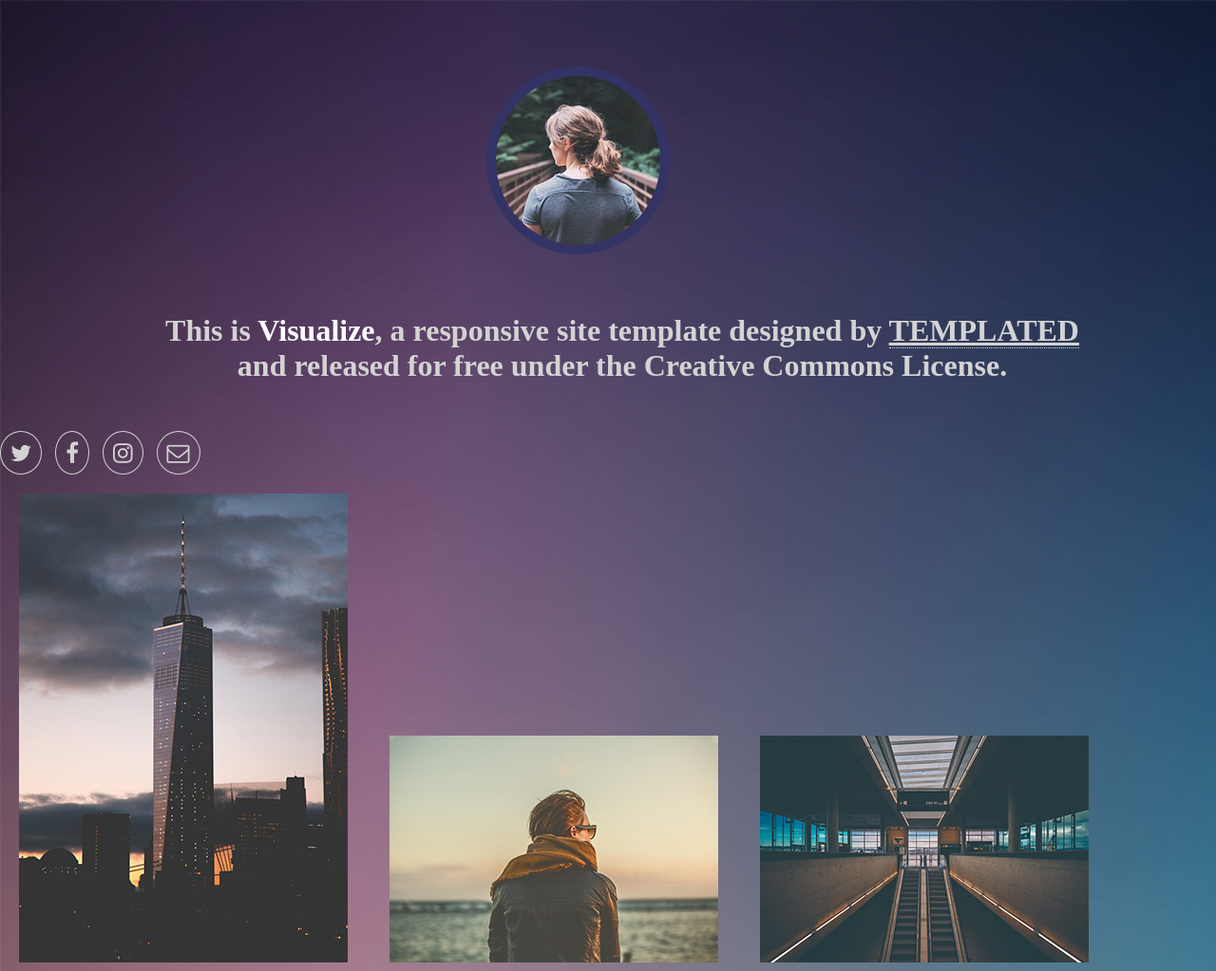
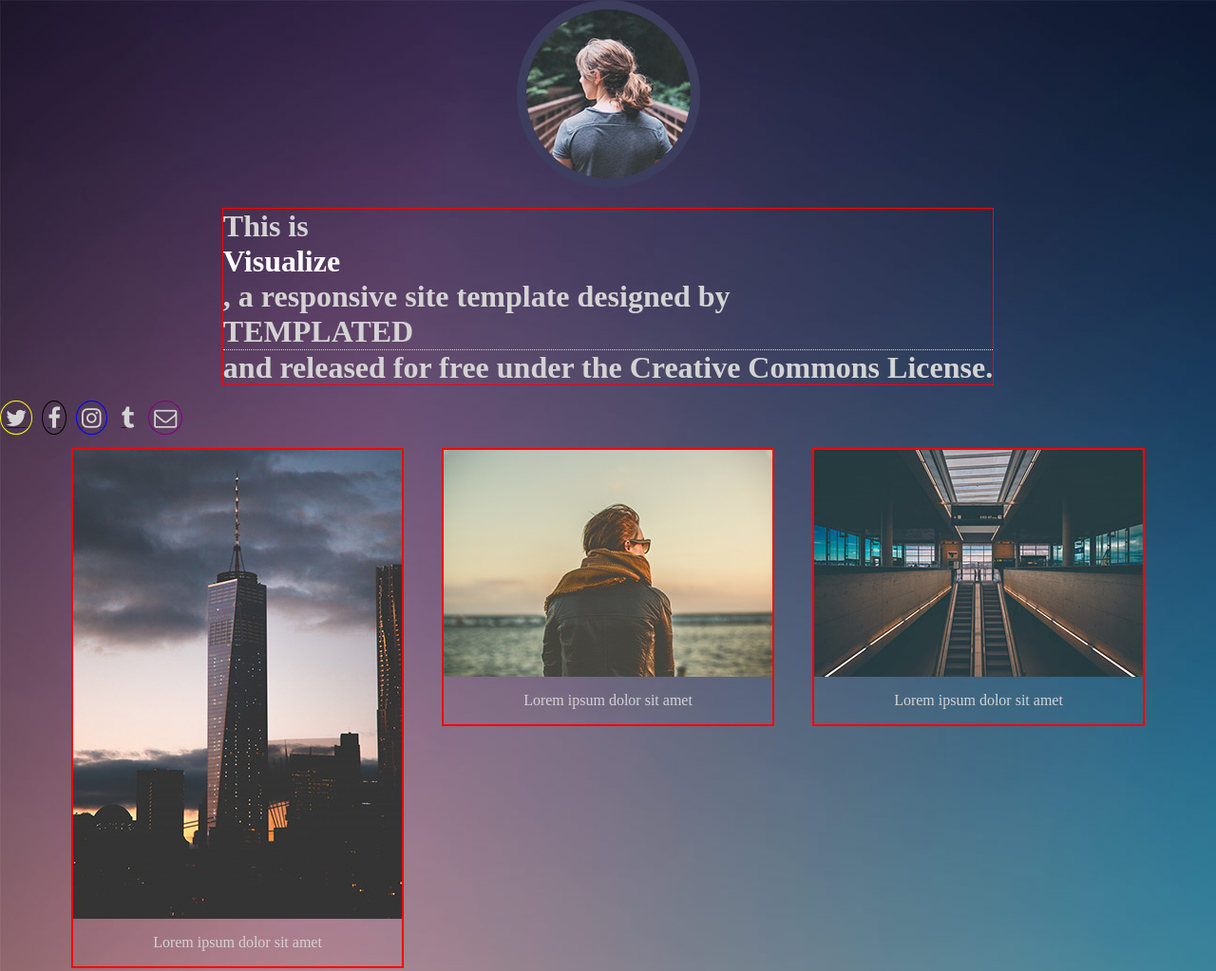
Before and after one commit to winalotobrother/first, a plain HTML site: page index.html in a window 1280 px wide. Shown: the top 1023 px of the page at 95% size. Drawn offline with Linux system fonts and the light colour scheme.

Commit message:
Add files via upload

```diff
--- a/index.html
+++ b/index.html
@@ -10,48 +10,52 @@
     <link rel="stylesheet" href="style.css">
 </head>
 <body>
-    <header>
+    <header class="header">
         <img class="avatar" src="images/avatar.jpg" alt="Photo">
-        <h1>This is <span class="visualize" >Visualize</span>, a responsive site template designed by <a class="templated" href="https://templated.co">templated</a><br> and released for free under the Creative Commons License.</h1>
-        <a href="#"><i class="fa fa-twitter"></i></a>
-        <a href="#"><i class="fa fa-facebook"></i></a>
-        <a href="#"><i class="fa fa-instagram"></i></a>
-
-        <a href="#"><i class="fa fa-envelope-o"></i></a>
+        <h1>This is <span class="visualize" >Visualize</span>, a responsive site template designed by <a class="templated" href="https://templated.co">TEMPLATED</a> and released for free under the Creative Commons License.</h1>
+        <div class="flex-icons">
+            <a href="#"><i class="fa one fa-twitter"></i></a>
+            <a href="#"><i class="fa two fa-facebook"></i></a>
+            <a href="#"><i class="fa three fa-instagram"></i></a>
+            <a href="#"><i class="fa fa-tumblr"></i></a>
+            <a href="#"><i class="fa five fa-envelope-o"></i></a>
+        </div>
     </header>
     <main>
-        <div class="pictures picture1">
+        <div class="flex-container">
+            <div class="pictures one">
                 <img src="images/thumbs/01.jpg" alt="">
                 <p>Lorem ipsum dolor sit amet</p>
             </div>
-        <div class="pictures picture2">
+            <div class="pictures two">
                 <img src="images/thumbs/02.jpg" alt="">
                 <p>Lorem ipsum dolor sit amet</p>
             </div>
-        <div class="pictures picture3">
+            <div class="pictures three">
                 <img src="images/thumbs/03.jpg" alt="">
                 <p>Lorem ipsum dolor sit amet</p>
             </div>
-        <div class="pictures picture4">
+            <div class="pictures four">
                 <img src="images/thumbs/04.jpg" alt="">
                 <p>Lorem ipsum dolor sit amet</p>
             </div>
-        <div class="pictures picture5">
+            <div class="pictures five">
                 <img src="images/thumbs/05.jpg" alt="">
                 <p>Lorem ipsum dolor sit amet</p>
             </div>
-        <div class="pictures picture6">
+            <div class="pictures six">
                 <img src="images/thumbs/06.jpg" alt="">
                 <p>Lorem ipsum dolor sit amet</p>
             </div>
-        <div class="pictures picture7">
+            <div class="pictures seven">
                 <img src="images/thumbs/07.jpg" alt="">
                 <p>Lorem ipsum dolor sit amet</p>
             </div>
+        </div>
     </main>
     <footer>
-        <div>
-            &#169; Untitled. All rights reserved. Design: <a class="templated" href="https://templated.co">templated</a>. Demo Images: <a href="https://unsplash.com">Unsplash</a>.
+        <div class="footer">
+            &#169; Untitled. All rights reserved. Design: <a class="templated" href="https://templated.co">TEMPLATED</a>. Demo Images: <a class="templated" href="https://unsplash.com">Unsplash</a>.
         </div>
     </footer>
 </body>
--- a/style.css
+++ b/style.css
@@ -1,4 +1,4 @@
-body {
+/* body {
     position: relative;
     width: 100%;
     height: 100%;
@@ -27,7 +27,7 @@ h1 {
 }
 .templated {
     text-transform: uppercase;
-    /* text-decoration: 1px dotted lightgray; */
+    text-decoration: 1px dotted lightgray;
     border-bottom: 1px dotted lightgray;
     color: lightgray;
 }
@@ -62,16 +62,16 @@ h1 {
     display: flex;
     flex-direction: column;
     flex-basis: 20%;
-    /* flex-shrink: 1;
-    flex-grow: 0; */
+    flex-shrink: 1;
+    flex-grow: 0;
     justify-content: center;
     flex-wrap: wrap;
-    /* border: 2px solid red; */
+    border: 2px solid red;
     margin: 20px;
 }
-/* .pictures:hover {
+.pictures:hover {
     box-shadow: 5px, 5px, 5px darkmagenta;
-} */
+}
 .picture1 {
     display: inline-flex;
 }
@@ -95,4 +95,143 @@ h1 {
 }
 footer {
     text-align: center;
+} */
+body {
+    /* width: 100%; */
+    background-image: url(images/bg.jpg);
+    background-repeat: no-repeat;
+    background-size: cover;
+    color: lightgray;
 }
+.header {
+    display: flex;
+    flex-direction: column;
+}
+.avatar,
+h1 {
+    flex-direction: column;
+    display: flex;
+    border: 1px solid red;
+    flex-grow: 1;
+    flex-shrink: 0;
+}
+.avatar {
+    display: flex;
+    flex-direction: column;
+    border-radius: 50%;
+    border: 10px solid #3d3e5d;
+    width: 173px;
+    flex-grow: 0;
+    flex-shrink: 0;
+    align-self: center; /* выравнивает .avatar по центру */
+}
+h1 {
+    display: flex;
+    flex-direction: column;
+    align-self: center;
+}
+.visualize {
+    color: white;
+}
+.templated {
+    text-decoration: none;
+    color: lightgray;
+    /* text-decoration: 1px dotted lightgray; */
+    border-bottom: 1px dotted lightgray;
+}
+.templated:hover {
+    color: white;
+    /* text-decoration: none; */
+    border-bottom: none;
+}
+.flex-icons {
+    display: flex;
+    flex-direction: row;
+    width: 24px;
+    height: 24px;
+}
+.fa {
+    display: initial;
+    padding: 5px;
+    flex-grow: 0;
+    flex-shrink: 1;
+    flex-basis: 50%;
+    color: lightgray;
+    font-size: 1.5em;
+    border-radius: 50%;
+    margin-right: 10px;
+}
+.fa:hover {
+    color: white;
+}
+.one {
+    border: 1px solid yellow;
+    flex-basis: 20%;
+}
+.two {
+    border: 1px solid black;
+    flex-basis: 20%;
+}
+.three {
+    border: 1px solid blue;
+    flex-basis: 20%;
+}
+.four {
+    border: 1px solid green;
+    flex-basis: 20%;
+}
+.five {
+    border: 1px solid purple;
+    flex-basis: 20%;
+}
+.flex-container {
+    display: flex;
+    flex-wrap: wrap;
+    flex-basis: 33%;
+    height: 100%;
+    justify-content: center;
+    align-items: center;
+}
+.pictures {
+    display: flex;
+    flex-direction: column;
+    flex-shrink: 1;
+    flex-grow: 0;
+    justify-content: space-evenly;
+    flex-wrap: wrap;
+    border: 2px solid red;
+    margin: 20px;
+    text-align: center;
+}
+.one {
+    width: 346px;
+    align-self: flex-start;
+}
+.two {
+    width: 346px;
+    align-self: flex-start;
+}
+.three {
+    width: 346px;
+    align-self: flex-start;
+}
+.four {
+    width: 346px;
+    align-self: flex-start;
+}
+.five {
+    width: 346px;
+    align-self: flex-start;
+}
+.six {
+    width: 346px;
+    align-self: flex-start;
+}
+.seven {
+    width: 346px;
+    align-self: flex-start;
+}
+.footer {
+    display: flex;
+    border: 2px solid red;
+}
```
Lines whose indentation alone changed are shown as unchanged.
